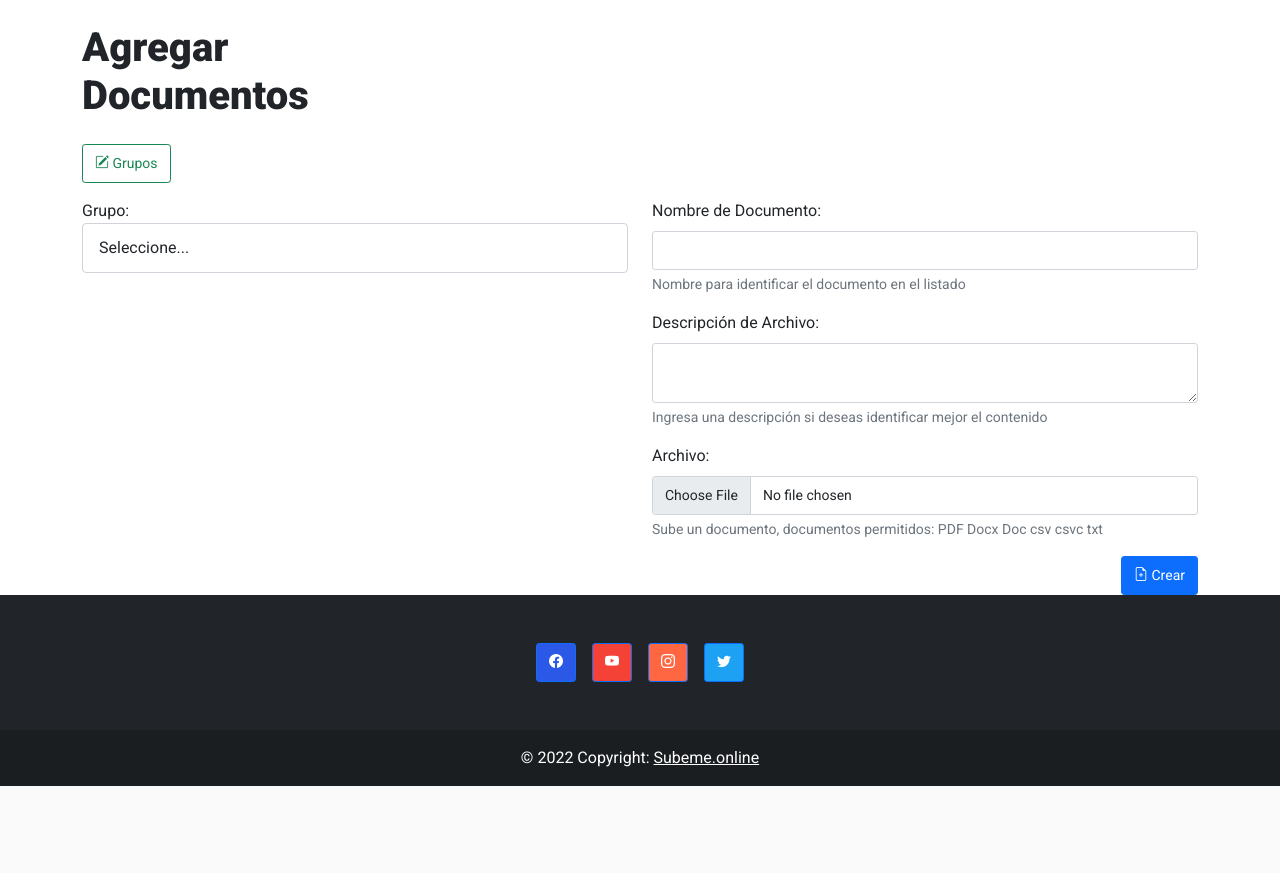
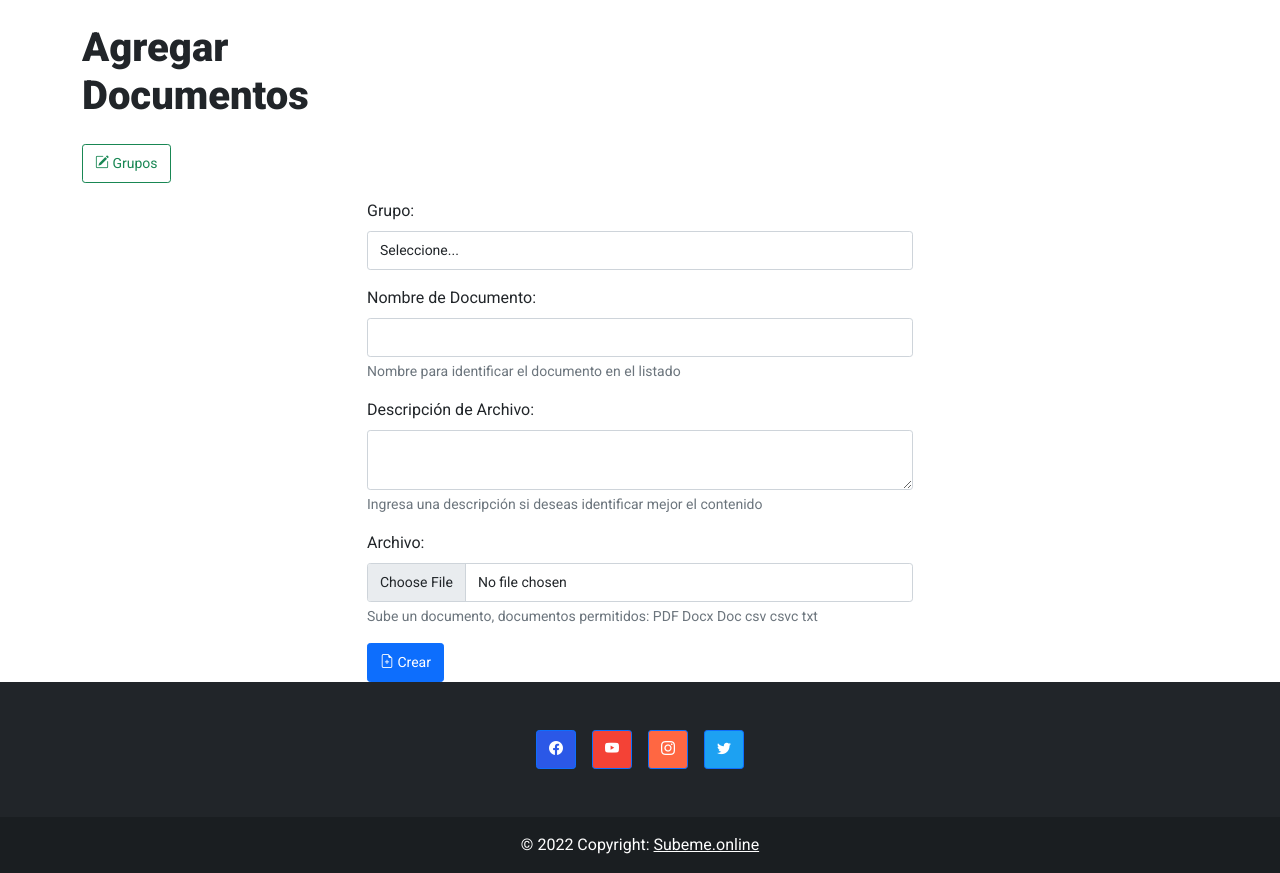
Before and after one commit to teohoyos1/subemeapp, a Django app: page /add-file-page/ in a window 1280 px wide. Shown: the part 64-937 px from the top of the page. Before the commit the page ends 850 px from the top, so only its background shows below. Run offline with Django 4.2, Linux system fonts and the light colour scheme; the visitor is signed in with stand-in values (Sample User, id 1); data that the repository does not hold is empty; some libraries are stand-ins or nearby versions.

Commit message:
seting a new file model, config settings for media, debug-local media file, ajust form file cols bt5

```diff
--- a/files/templates/fileList/fileAdd.html
+++ b/files/templates/fileList/fileAdd.html
@@ -20,18 +20,19 @@
             </div>
         {% endif %}
     </div>
-    <form>
+    <form method="POST"  id="fileForm" enctype="multipart/form-data" novalidate>
+        {% csrf_token %}
         <div class="row">
-            <div class="col-12 col-md-6 mt-3">
-                <label for="groupTypeSelect">Grupo:</label>
-                <select class="form-control" id="groupTypeSelect" name="groupTypeSelect">
+            <div class="col-6 col-md-12 mt-3 w-50 m-auto">
+                <div class="mb-3">
+                    <label for="groupTypeSelect" class="form-label">Grupo:</label>
+                    <select class="form-control form-control-sm" id="groupTypeSelect" name="groupTypeSelect">
                         <option value="" selected>Seleccione...</option>
                         {% for data in objGroupSelect %}
                             <option value="{{data.id}}">{{data.name}}</option>
                         {% endfor %}
                     </select>
                 </div>
-            <div class="col-12 col-md-6 mt-3">
                 <div class="mb-3">
                     <label for="exampleInputEmail1" class="form-label">Nombre de Documento:</label>
                     <input type="nameTypeDocument" class="form-control form-control-sm" id="exampleInputEmail1" aria-describedby="nameTypeDocumentHelp">
@@ -47,13 +48,11 @@
                     <input class="form-control form-control-sm" type="file" id="document_file" name="document_file" aria-describedby="nameTypeDocumentHelp">
                     <div id="document_fileHelp" class="form-text">Sube un documento, documentos permitidos: PDF Docx Doc csv csvc txt</div>
                 </div>
-                <div class="d-flex justify-content-end">
+
                 <button type="submit" class="btn btn-primary btn-sm">
                     <i class="bi bi-file-earmark-plus"></i>
                     Crear
                 </button>
-                </div>
-
             </div>
         </div>
     </form>
--- a/uploadmeapp/urls.py
+++ b/uploadmeapp/urls.py
@@ -16,8 +16,16 @@ Including another URLconf
 from django.contrib import admin
 from django.urls import path, include
 
+#for media if debug is true in localhost
+from django.conf import settings
+from django.conf.urls.static import static
+
 urlpatterns = [
     path('admin/', admin.site.urls),
     path('', include('files.urls')),
     path('', include('users.urls')),
 ]
+
+#CREADOTEO for media
+if settings.DEBUG:
+    urlpatterns += static(settings.MEDIA_URL, document_root=settings.MEDIA_ROOT)
```
Also changed, not shown: files/models.py (+12 -7 lines), uploadmeapp/settings.py (+7 -0 lines). Lines whose indentation alone changed are shown as unchanged.
